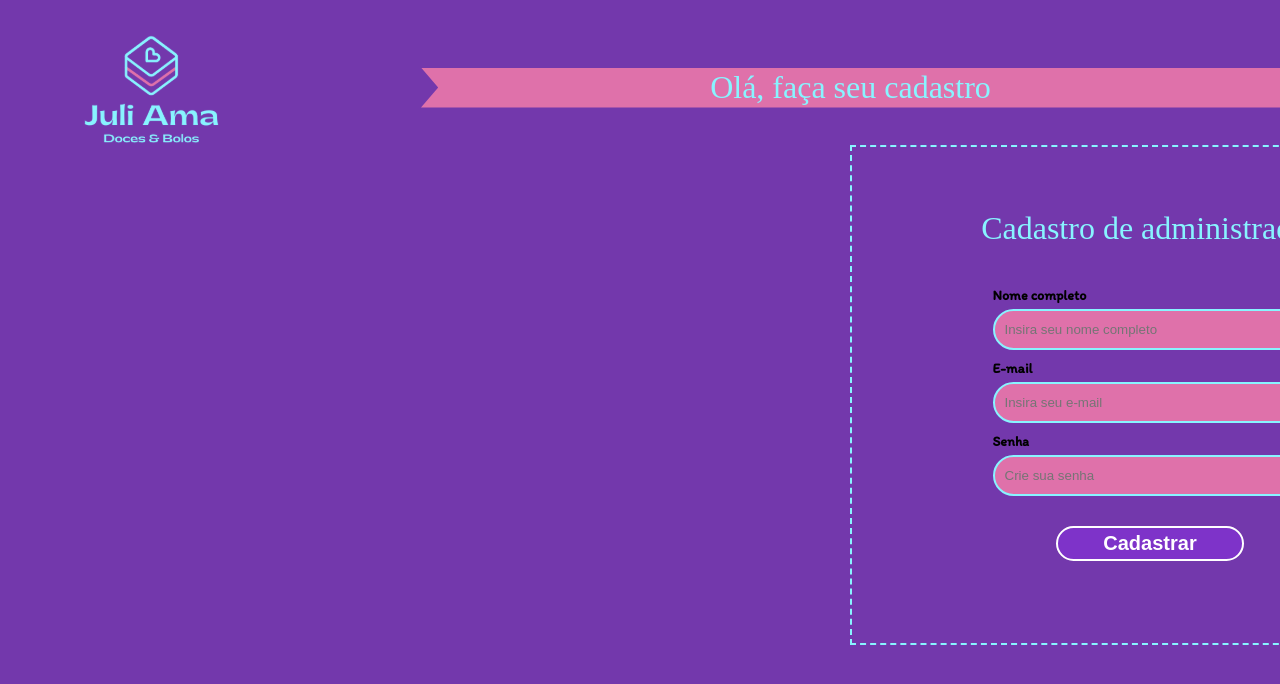
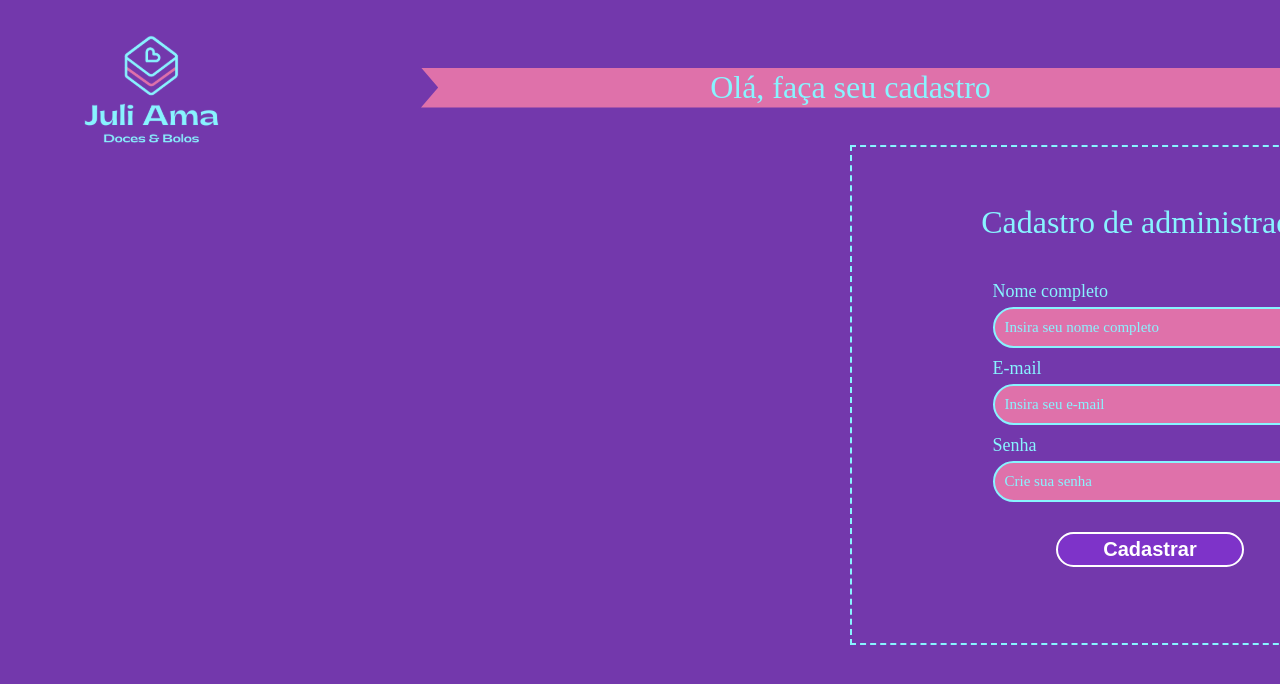
Before and after one commit to devbpatriciocosta/juli-ama-boles-doces, a Next.js app: page /signUp in a window 1280 px wide. Shown: the top 684 px of the page. Built offline with nearby package versions, Linux system fonts and the light colour scheme.

Commit message:
Placeholder + Input Label

```diff
--- a/src/components/input/Input.jsx
+++ b/src/components/input/Input.jsx
@@ -15,6 +15,12 @@ const StyledInput = styled.input`
   color: ${(props) => props.theme.secondary};
   box-sizing: border-box;
 
+  ::placeholder {
+    color: ${(props) => props.theme.secondary};
+    font-family: 'Gabriela';
+    font-size: 15px;
+  }
+
   transition: 0.5s ease-in-out;
 
   :hover {
@@ -27,9 +33,10 @@ const StyledInput = styled.input`
 `
 
 const InputLabel = styled.p`
-  font-weight: bold;
-  font-size: 14px;
+  font-size: 18px;
+  font-family: 'Gabriela';
   margin-bottom: 5px;
+  color: ${(props) => props.theme.secondary};
 `
 
 const ErrorLabel = styled.span`
```
